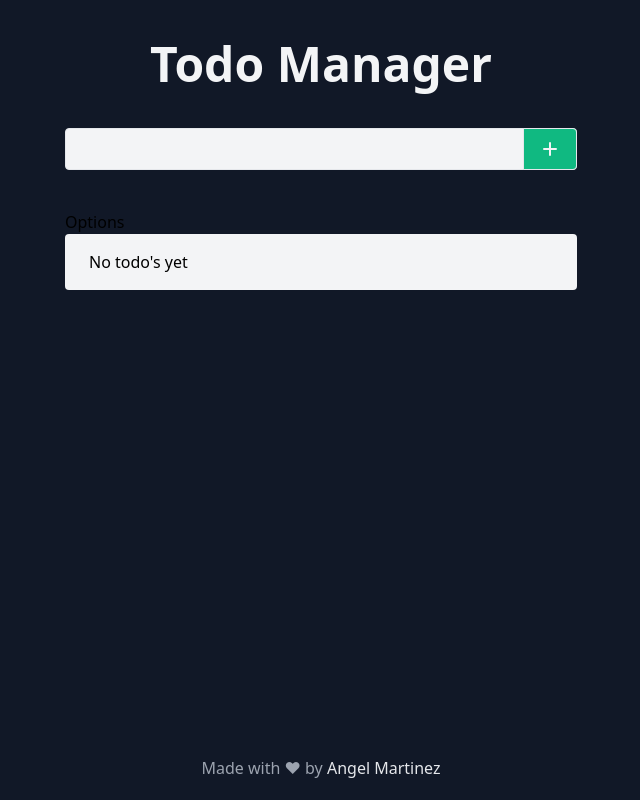
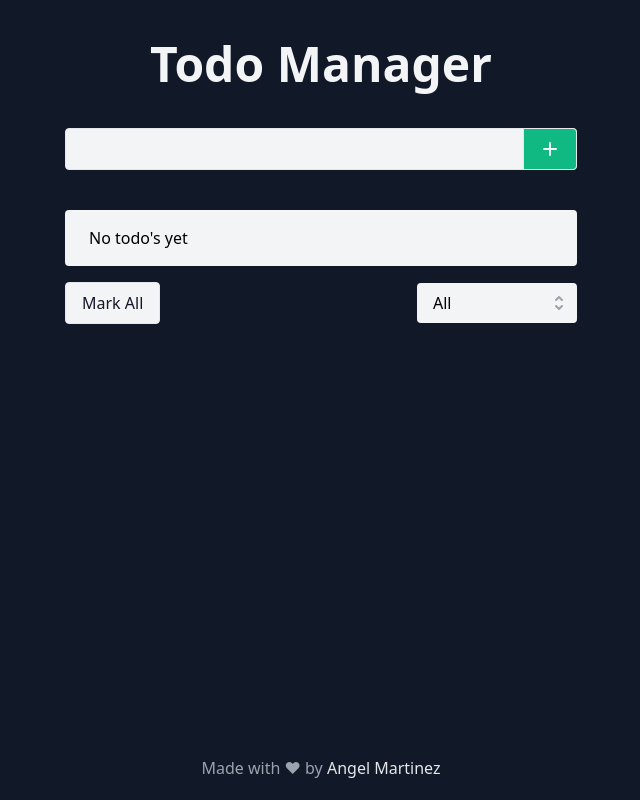
Before and after one commit to angelmtztrc/todo-manager, a React (Create React App) app: page / in a window 1280 px wide. Shown: the whole page, without its empty margins (319-959 px from the left). Built offline with nearby package versions, Linux system fonts and the light colour scheme.

Commit message:
feat(Options):  working with options

```diff
--- a/package.json
+++ b/package.json
@@ -4,6 +4,7 @@
   "private": true,
   "dependencies": {
     "@craco/craco": "^6.2.0",
+    "@headlessui/react": "^1.3.0",
     "@heroicons/react": "^1.0.2",
     "@testing-library/jest-dom": "^5.11.4",
     "@testing-library/react": "^11.1.0",
--- a/src/App.tsx
+++ b/src/App.tsx
@@ -22,9 +22,9 @@ const App = () => {
         <div className="mt-10 w-full max-w-xs space-y-10 sm:max-w-md lg:max-w-lg">
           <h1 className="text-center text-gray-100 text-5xl font-extrabold">Todo Manager</h1>
           <Form todos={todos} setTodos={setTodos} setAlert={setAlert} />
-          <div>
-            <Options />
+          <div className="space-y-4">
             <TodoList todos={todos} setTodos={setTodos} />
+            <Options todos={todos} setTodos={setTodos} />
           </div>
         </div>
         <div className="absolute bottom-0 inset-x-0 mb-5">
--- a/src/components/Options.tsx
+++ b/src/components/Options.tsx
@@ -1,9 +1,88 @@
-type OptionsProps = {};
+import { Fragment, useState } from 'react';
+import { Listbox, Transition } from '@headlessui/react';
+import { CheckIcon, SelectorIcon } from '@heroicons/react/solid';
+import { Todo } from '../interfaces/todo.interface';
 
-const Options = ({}: OptionsProps) => {
+type OptionsProps = {
+  todos: Todo[];
+  setTodos: React.Dispatch<React.SetStateAction<Todo[]>>;
+};
+
+const filters = {
+  all: 'All',
+  active: 'Active',
+  done: 'Done'
+};
+
+const Options = ({ todos, setTodos }: OptionsProps) => {
+  const [filter, setFilter] = useState<string>(filters.all);
+
+  const handleMark = () => {
+    setTodos(
+      todos.map(item => {
+        item.isDone = true;
+
+        return item;
+      })
+    );
+  };
+
   return (
-    <div>
-      <p>Options</p>
+    <div className="flex items-center justify-between">
+      <button
+        type="button"
+        onClick={handleMark}
+        className="px-4 py-2 text-gray-900 bg-gray-100 border rounded focus:outline-none focus:ring-4 focus:ring-indigo-300"
+      >
+        Mark All
+      </button>
+      <Listbox value={filter} onChange={setFilter}>
+        <div className="relative w-40">
+          <Listbox.Button className="relative pl-4 pr-10 py-2 w-full text-left bg-gray-100 rounded focus:outline-none cursor-default focus:ring-4 focus:ring-indigo-300">
+            <span className="block truncate">{filter}</span>
+            <span className="absolute inset-y-0 right-0 flex items-center pr-2 pointer-events-none">
+              <SelectorIcon className="w-5 h-5 text-gray-400" aria-hidden="true" />
+            </span>
+          </Listbox.Button>
+          <Transition
+            as={Fragment}
+            leave="transition ease-in duration-100"
+            leaveFrom="opacity-100"
+            leaveTo="opacity-0"
+          >
+            <Listbox.Options className="absolute mt-2 py-1 w-full max-h-60 text-base bg-gray-100 rounded focus:outline-none shadow-lg overflow-auto ring-1 ring-black ring-opacity-5 sm:text-sm">
+              {Object.values(filters).map((value, idx) => (
+                <Listbox.Option
+                  key={idx}
+                  className={({ active }) =>
+                    `${active ? 'text-indigo-900 bg-indigo-100' : 'text-gray-900'}
+                          cursor-default select-none relative py-2 pl-10 pr-4`
+                  }
+                  value={value}
+                >
+                  {({ selected, active }) => (
+                    <>
+                      <span
+                        className={`${selected ? 'font-medium' : 'font-normal'} block truncate`}
+                      >
+                        {value}
+                      </span>
+                      {selected ? (
+                        <span
+                          className={`${active ? 'text-amber-600' : 'text-amber-600'}
+                                absolute inset-y-0 left-0 flex items-center pl-3`}
+                        >
+                          <CheckIcon className="w-5 h-5" aria-hidden="true" />
+                        </span>
+                      ) : null}
+                    </>
+                  )}
+                </Listbox.Option>
+              ))}
+            </Listbox.Options>
+          </Transition>
+        </div>
+      </Listbox>
     </div>
   );
 };
```
Also changed, not shown: 1 other file (tests, documents, lock files or other folders).
